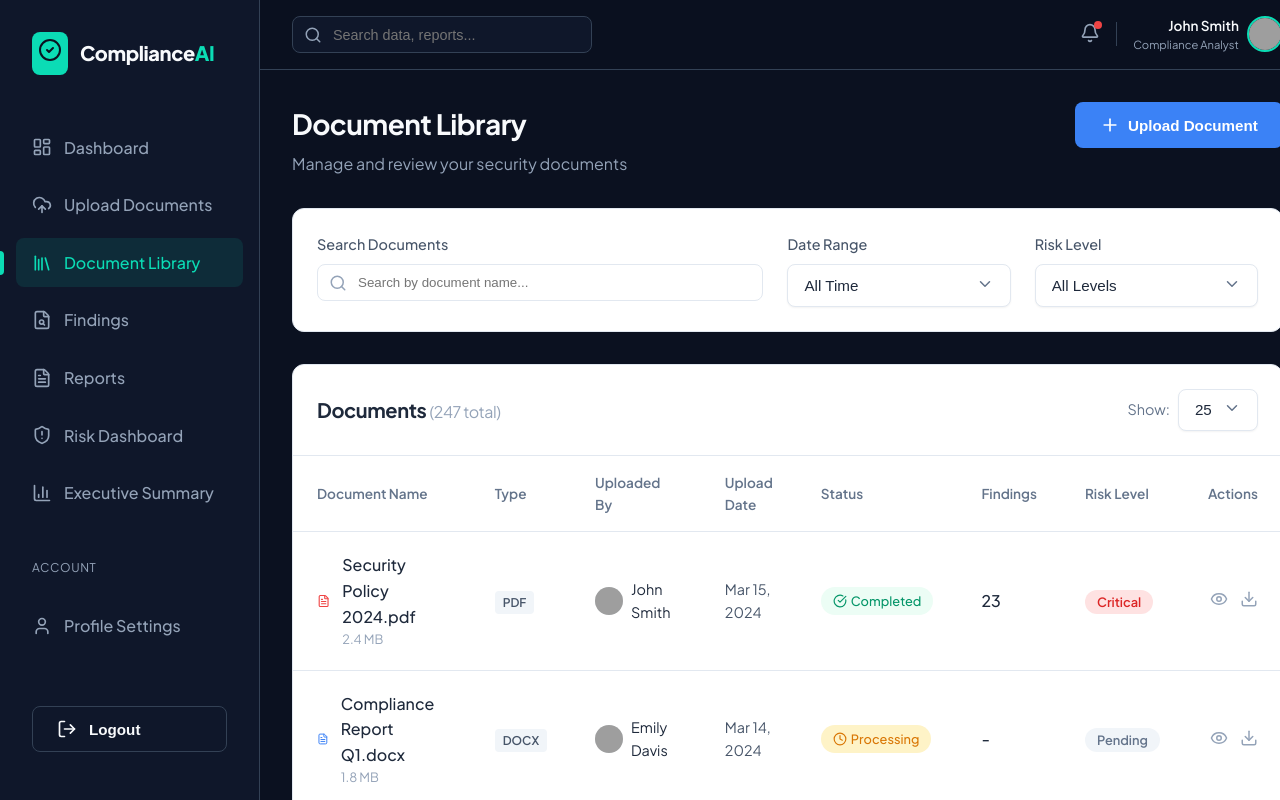
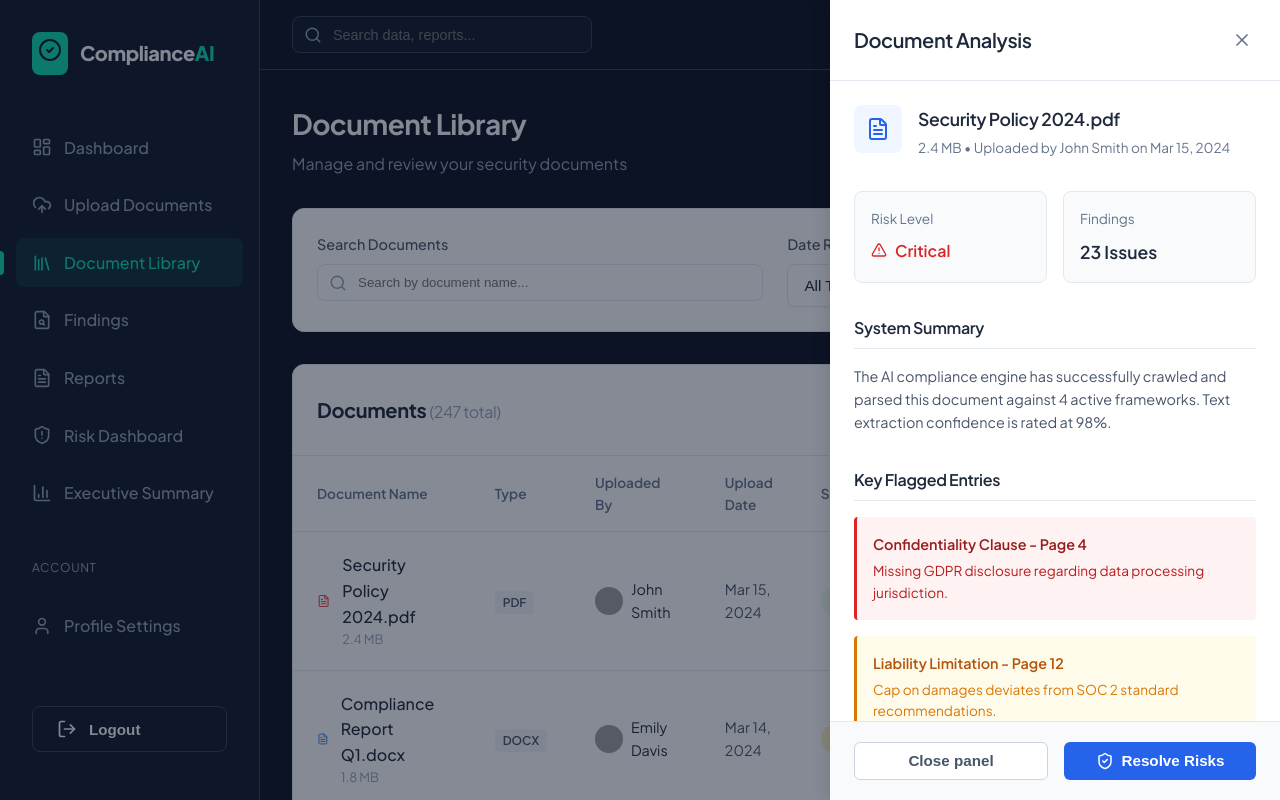
Before and after one commit to Sentinal-AI-Project/Law-Mini-Project, a React (Vite) app in the folder frontendf/: page /library in a window 1280 px wide. Both pictures are taken after a click on the button 1218 px from the left and 600 px from the top of the page. Shown: the top 800 px of the page. Built offline with nearby package versions, Linux system fonts and the light colour scheme; grey boxes are pictures that could not be loaded.

Commit message:
Frontend Update

```diff
--- a/frontendf/src/pages/DocumentLibrary.jsx
+++ b/frontendf/src/pages/DocumentLibrary.jsx
@@ -1,7 +1,8 @@
-import React, { useState, useRef } from 'react';
+import React, { useState, useRef, useEffect } from 'react';
 import DashboardLayout from '../components/DashboardLayout';
-import { Search, Filter, Plus, FileText, FileSpreadsheet, Eye, Download, CheckCircle, Clock } from 'lucide-react';
+import { Search, Filter, Plus, FileText, FileSpreadsheet, Eye, Download, CheckCircle, Clock, X, AlertTriangle, ShieldCheck } from 'lucide-react';
 import CustomDropdown from '../components/CustomDropdown';
+import { motion, AnimatePresence } from 'framer-motion';
 
 const DocumentLibrary = () => {
   const [documents, setDocuments] = useState([
@@ -10,6 +11,26 @@ const DocumentLibrary = () => {
     { id: 3, name: 'Risk Assessment Matrix.xlsx', size: '945 KB', type: 'XLSX', user: 'Mike Wilson', date: 'Mar 13, 2024', status: 'Completed', findings: 8, risk: 'Medium' },
   ]);
   const fileInputRef = useRef(null);
+  const [selectedDoc, setSelectedDoc] = useState(null);
+  const [isSidePanelOpen, setIsSidePanelOpen] = useState(false);
+
+  const handleDownload = (doc) => {
+    const content = `COMPANY NAME: Acme Corporation\n\nREPORT DETAILS\n-------------------\nDocument Name: ${doc.name}\nType: ${doc.type}\nUploaded By: ${doc.user}\nUpload Date: ${doc.date}\nStatus: ${doc.status}\nFindings: ${doc.findings}\nRisk Level: ${doc.risk}\n\nSUMMARY:\nThis report is automatically generated by the Compliance platform. The system has analyzed ${doc.name} against the latest frameworks. Please review all critical findings.`;
+    const blob = new Blob([content], { type: 'text/plain' });
+    const url = URL.createObjectURL(blob);
+    const a = document.createElement('a');
+    a.href = url;
+    a.download = `${doc.name.split('.')[0]}_report.txt`;
+    document.body.appendChild(a);
+    a.click();
+    document.body.removeChild(a);
+    URL.revokeObjectURL(url);
+  };
+
+  const handleView = (doc) => {
+    setSelectedDoc(doc);
+    setIsSidePanelOpen(true);
+  };
 
   const handleFileUpload = (e) => {
     const files = Array.from(e.target.files);
@@ -136,8 +157,8 @@ const DocumentLibrary = () => {
                 </td>
                 <td style={{ padding: '1.25rem 1.5rem', textAlign: 'right' }}>
                   <div style={{ display: 'flex', justifyContent: 'flex-end', gap: '0.75rem', color: '#94a3b8' }}>
-                    <button style={{ background: 'none', border: 'none', padding: 0, color: 'inherit', cursor: 'pointer' }}><Eye size={18} /></button>
-                    <button style={{ background: 'none', border: 'none', padding: 0, color: 'inherit', cursor: 'pointer' }}><Download size={18} /></button>
+                    <button onClick={() => handleView(doc)} style={{ background: 'none', border: 'none', padding: 0, color: 'inherit', cursor: 'pointer' }}><Eye size={18} /></button>
+                    <button onClick={() => handleDownload(doc)} style={{ background: 'none', border: 'none', padding: 0, color: 'inherit', cursor: 'pointer' }}><Download size={18} /></button>
                   </div>
                 </td>
               </tr>
@@ -156,6 +177,85 @@ const DocumentLibrary = () => {
           </div>
         </div>
       </div>
+
+      <AnimatePresence>
+        {isSidePanelOpen && selectedDoc && (
+          <>
+            <motion.div
+              initial={{ opacity: 0 }}
+              animate={{ opacity: 0.5 }}
+              exit={{ opacity: 0 }}
+              style={{ position: 'fixed', inset: 0, background: '#0f172a', zIndex: 100 }}
+              onClick={() => setIsSidePanelOpen(false)}
+            />
+            <motion.div
+              initial={{ x: '100%' }}
+              animate={{ x: 0 }}
+              exit={{ x: '100%' }}
+              transition={{ type: 'spring', damping: 25, stiffness: 200 }}
+              style={{ position: 'fixed', top: 0, right: 0, bottom: 0, width: '450px', background: '#fff', zIndex: 101, display: 'flex', flexDirection: 'column', boxShadow: '-4px 0 15px rgba(0,0,0,0.1)' }}
+            >
+              <div style={{ padding: '1.5rem', borderBottom: '1px solid #e2e8f0', display: 'flex', justifyContent: 'space-between', alignItems: 'center' }}>
+                <h2 style={{ fontSize: '1.25rem', color: '#1e293b', fontWeight: 600 }}>Document Analysis</h2>
+                <button onClick={() => setIsSidePanelOpen(false)} style={{ background: 'none', border: 'none', cursor: 'pointer', padding: '0.25rem', display: 'flex' }}><X size={20} color="#64748b" /></button>
+              </div>
+              <div style={{ padding: '1.5rem', flex: 1, overflowY: 'auto', display: 'flex', flexDirection: 'column', gap: '2rem' }}>
+
+                 <div style={{ display: 'flex', gap: '1rem', alignItems: 'flex-start' }}>
+                   <div style={{ width: '48px', height: '48px', background: '#eff6ff', borderRadius: '8px', display: 'flex', alignItems: 'center', justifyContent: 'center', color: '#2563eb', flexShrink: 0 }}>
+                      <FileText size={24} />
+                   </div>
+                   <div>
+                     <h3 style={{ fontSize: '1.1rem', color: '#1e293b', marginBottom: '0.25rem', fontWeight: 600 }}>{selectedDoc.name}</h3>
+                     <div style={{ color: '#64748b', fontSize: '0.85rem' }}>{selectedDoc.size} • Uploaded by {selectedDoc.user} on {selectedDoc.date}</div>
+                   </div>
+                 </div>
+
+                 <div style={{ display: 'grid', gridTemplateColumns: '1fr 1fr', gap: '1rem' }}>
+                    <div style={{ padding: '1rem', background: '#f8fafc', borderRadius: '8px', border: '1px solid #e2e8f0' }}>
+                       <div style={{ color: '#64748b', fontSize: '0.85rem', marginBottom: '0.5rem' }}>Risk Level</div>
+                       <div style={{ color: selectedDoc.risk === 'Critical' ? '#dc2626' : selectedDoc.risk === 'Medium' ? '#d97706' : '#059669', fontWeight: 600, display: 'flex', alignItems: 'center', gap: '0.5rem' }}>
+                          <AlertTriangle size={16} /> {selectedDoc.risk}
+                       </div>
+                    </div>
+                    <div style={{ padding: '1rem', background: '#f8fafc', borderRadius: '8px', border: '1px solid #e2e8f0' }}>
+                       <div style={{ color: '#64748b', fontSize: '0.85rem', marginBottom: '0.5rem' }}>Findings</div>
+                       <div style={{ color: '#1e293b', fontWeight: 600, fontSize: '1.1rem' }}>{selectedDoc.findings} Issues</div>
+                    </div>
+                 </div>
+
+                 <div>
+                    <h4 style={{ color: '#1e293b', fontSize: '1rem', marginBottom: '1rem', fontWeight: 600, borderBottom: '1px solid #e2e8f0', paddingBottom: '0.5rem' }}>System Summary</h4>
+                    <p style={{ color: '#475569', fontSize: '0.9rem', lineHeight: 1.6 }}>
+                      The AI compliance engine has successfully crawled and parsed this document against 4 active frameworks. Text extraction confidence is rated at 98%.
+                    </p>
+                 </div>
+
+                 <div>
+                    <h4 style={{ color: '#1e293b', fontSize: '1rem', marginBottom: '1rem', fontWeight: 600, borderBottom: '1px solid #e2e8f0', paddingBottom: '0.5rem' }}>Key Flagged Entries</h4>
+                    <div style={{ display: 'flex', flexDirection: 'column', gap: '1rem' }}>
+                       <div style={{ background: '#fef2f2', borderLeft: '3px solid #dc2626', padding: '1rem', borderRadius: '4px' }}>
+                          <div style={{ color: '#991b1b', fontWeight: 600, fontSize: '0.9rem', marginBottom: '0.25rem' }}>Confidentiality Clause - Page 4</div>
+                          <div style={{ color: '#b91c1c', fontSize: '0.85rem' }}>Missing GDPR disclosure regarding data processing jurisdiction.</div>
+                       </div>
+                       <div style={{ background: '#fffbeb', borderLeft: '3px solid #d97706', padding: '1rem', borderRadius: '4px' }}>
+                          <div style={{ color: '#b45309', fontWeight: 600, fontSize: '0.9rem', marginBottom: '0.25rem' }}>Liability Limitation - Page 12</div>
+                          <div style={{ color: '#d97706', fontSize: '0.85rem' }}>Cap on damages deviates from SOC 2 standard recommendations.</div>
+                       </div>
+                    </div>
+                 </div>
+
+              </div>
+              <div style={{ padding: '1.25rem 1.5rem', borderTop: '1px solid #e2e8f0', background: '#f8fafc', display: 'flex', gap: '1rem' }}>
+                 <button className="btn btn-outline" style={{ flex: 1, background: '#fff', border: '1px solid #cbd5e1', color: '#475569', fontWeight: 600, padding: '0.6rem', borderRadius: '6px', cursor: 'pointer' }} onClick={() => setIsSidePanelOpen(false)}>Close panel</button>
+                 <button className="btn btn-primary" style={{ flex: 1, background: '#2563eb', color: '#fff', display: 'flex', justifyContent: 'center', gap: '0.5rem', alignItems: 'center', padding: '0.6rem', borderRadius: '6px', cursor: 'pointer', border: 'none' }}>
+                    <ShieldCheck size={18} /> Resolve Risks
+                 </button>
+              </div>
+            </motion.div>
+          </>
+        )}
+      </AnimatePresence>
     </DashboardLayout>
   );
 };
```
